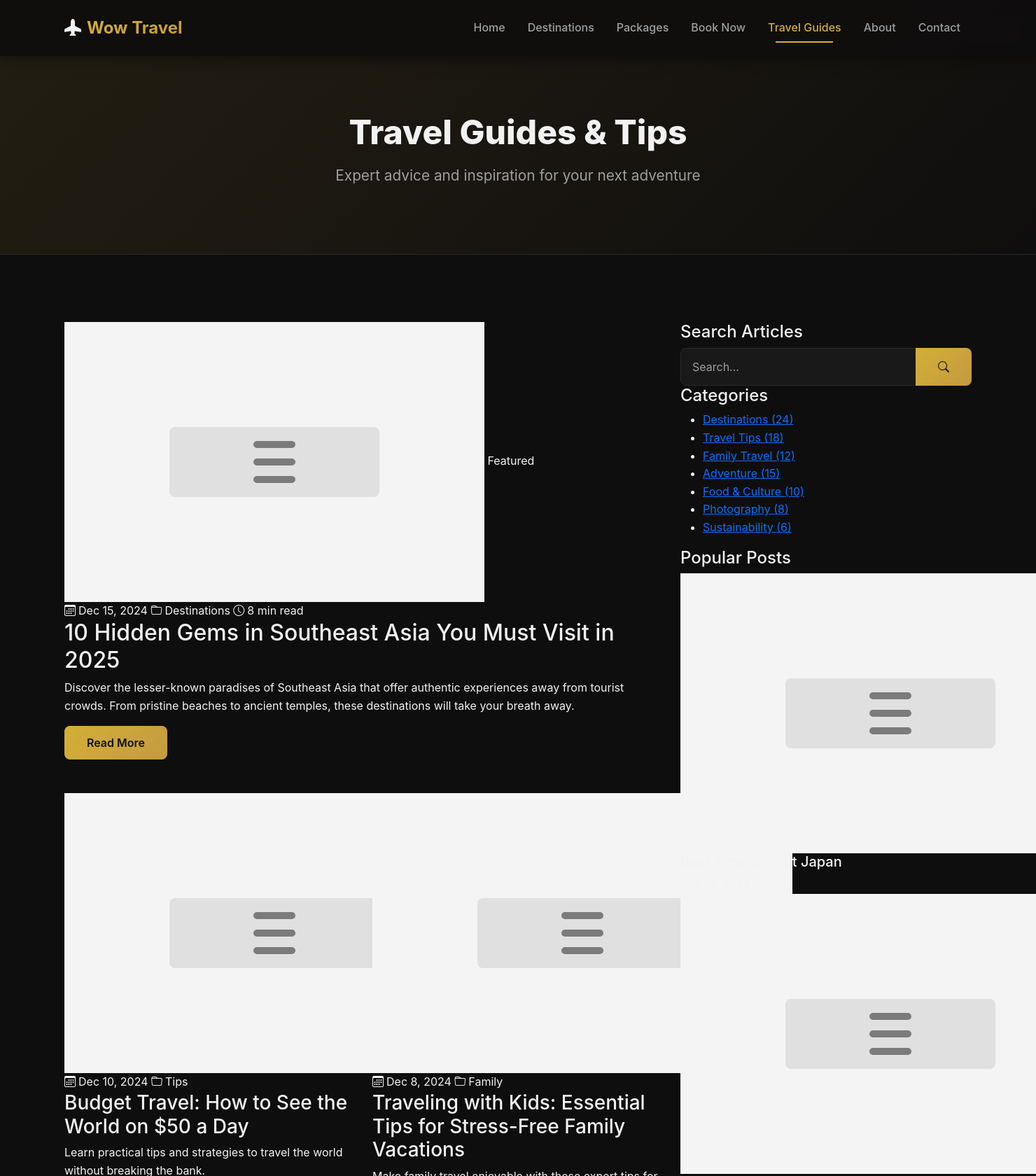
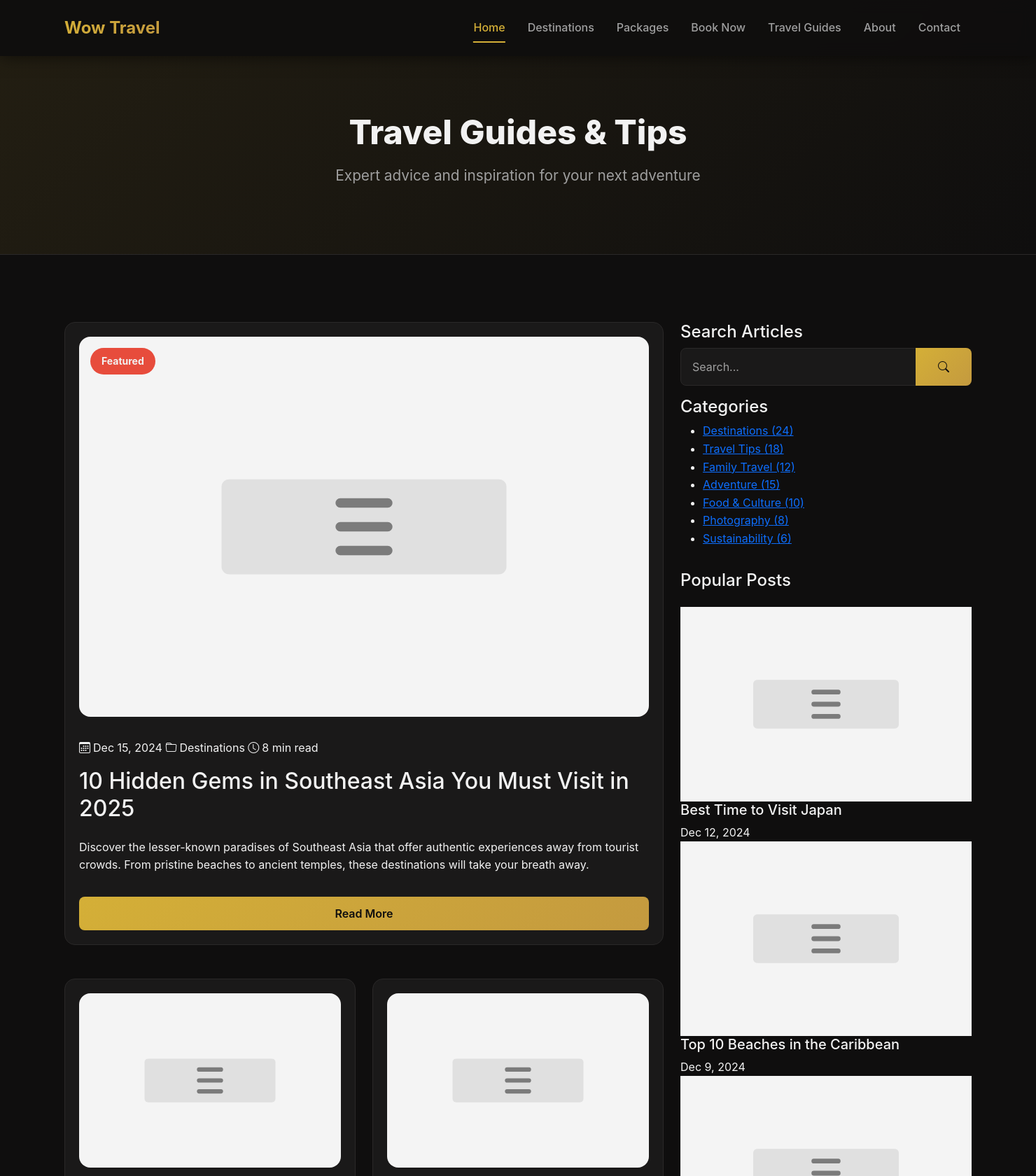
Before and after one commit to m223rx/NorthTravel, a PHP site: page /public/blog.html in a window 1480 px wide; the page is wider, and only the part inside the window is pictured. Shown: the top 1680 px of that part at 70% size. Run offline with PHP 8.4, Linux system fonts and the light colour scheme.

Commit message:
latest update

```diff
--- a/public/blog.html
+++ b/public/blog.html
@@ -1,5 +1,6 @@
 <!DOCTYPE html>
 <html lang="en">
+
 <head>
     <meta charset="UTF-8">
     <meta name="viewport" content="width=device-width, initial-scale=1.0">
@@ -9,12 +10,11 @@
     <link rel="stylesheet" href="https://cdn.jsdelivr.net/npm/bootstrap-icons@1.11.3/font/bootstrap-icons.min.css">
     <link rel="stylesheet" href="css/style.css">
 </head>
+
 <body>
-    <!-- Navbar -->
     <nav class="navbar navbar-expand-lg navbar-dark fixed-top">
         <div class="container">
             <a class="navbar-brand" href="index.html">
-                <i class="bi bi-airplane-fill me-2"></i>
                 <span class="brand-text">Wow Travel</span>
             </a>
             <button class="navbar-toggler" type="button" data-bs-toggle="collapse" data-bs-target="#navbarNav">
@@ -23,7 +23,7 @@
             <div class="collapse navbar-collapse" id="navbarNav">
                 <ul class="navbar-nav ms-auto">
                     <li class="nav-item">
-                        <a class="nav-link" href="index.html">Home</a>
+                        <a class="nav-link active" href="index.html">Home</a>
                     </li>
                     <li class="nav-item">
                         <a class="nav-link" href="destinations.html">Destinations</a>
@@ -35,7 +35,7 @@
                         <a class="nav-link" href="booking.html">Book Now</a>
                     </li>
                     <li class="nav-item">
-                        <a class="nav-link active" href="blog.html">Travel Guides</a>
+                        <a class="nav-link" href="blog.html">Travel Guides</a>
                     </li>
                     <li class="nav-item">
                         <a class="nav-link" href="about.html">About</a>
@@ -48,7 +48,6 @@
         </div>
     </nav>
 
-    <!-- Page Header -->
     <section class="page-header">
         <div class="container">
             <h1 class="page-title">Travel Guides & Tips</h1>
@@ -56,16 +55,13 @@
         </div>
     </section>
 
-    <!-- Blog Section -->
     <section class="blog-section">
         <div class="container">
             <div class="row g-4">
-                <!-- Main Content -->
                 <div class="col-lg-8">
-                    <!-- Featured Post -->
                     <article class="blog-post featured">
                         <div class="post-image">
-                            <img src="/placeholder.svg?height=450&width=800" alt="Featured Post">
+                            <img src="assets/images/placeholder.svg?height=450&width=800" class="img-fluid" alt="Featured Post">
                             <span class="post-badge">Featured</span>
                         </div>
                         <div class="post-content">
@@ -75,17 +71,18 @@
                                 <span><i class="bi bi-clock me-1"></i>8 min read</span>
                             </div>
                             <h2 class="post-title">10 Hidden Gems in Southeast Asia You Must Visit in 2025</h2>
-                            <p class="post-excerpt">Discover the lesser-known paradises of Southeast Asia that offer authentic experiences away from tourist crowds. From pristine beaches to ancient temples, these destinations will take your breath away.</p>
+                            <p class="post-excerpt">Discover the lesser-known paradises of Southeast Asia that offer
+                                authentic experiences away from tourist crowds. From pristine beaches to ancient
+                                temples, these destinations will take your breath away.</p>
                             <a href="#" class="btn btn-primary">Read More</a>
                         </div>
                     </article>
 
-                    <!-- Regular Posts -->
                     <div class="row g-4 mt-4">
                         <div class="col-md-6">
                             <article class="blog-post">
                                 <div class="post-image">
-                                    <img src="/placeholder.svg?height=250&width=400" alt="Budget Travel">
+                                    <img src="assets/images/placeholder.svg" class="img-fluid" alt="Budget Travel">
                                 </div>
                                 <div class="post-content">
                                     <div class="post-meta">
@@ -93,7 +90,8 @@
                                         <span><i class="bi bi-folder me-1"></i>Tips</span>
                                     </div>
                                     <h3 class="post-title">Budget Travel: How to See the World on $50 a Day</h3>
-                                    <p class="post-excerpt">Learn practical tips and strategies to travel the world without breaking the bank.</p>
+                                    <p class="post-excerpt">Learn practical tips and strategies to travel the world
+                                        without breaking the bank.</p>
                                     <a href="#" class="btn btn-outline-primary btn-sm">Read More</a>
                                 </div>
                             </article>
@@ -101,15 +99,17 @@
                         <div class="col-md-6">
                             <article class="blog-post">
                                 <div class="post-image">
-                                    <img src="/placeholder.svg?height=250&width=400" alt="Family Travel">
+                                    <img src="assets/images/placeholder.svg" class="img-fluid" alt="Family Travel">
                                 </div>
                                 <div class="post-content">
                                     <div class="post-meta">
                                         <span><i class="bi bi-calendar3 me-1"></i>Dec 8, 2024</span>
                                         <span><i class="bi bi-folder me-1"></i>Family</span>
                                     </div>
-                                    <h3 class="post-title">Traveling with Kids: Essential Tips for Stress-Free Family Vacations</h3>
-                                    <p class="post-excerpt">Make family travel enjoyable with these expert tips for traveling with children.</p>
+                                    <h3 class="post-title">Traveling with Kids: Essential Tips for Stress-Free Family
+                                        Vacations</h3>
+                                    <p class="post-excerpt">Make family travel enjoyable with these expert tips for
+                                        traveling with children.</p>
                                     <a href="#" class="btn btn-outline-primary btn-sm">Read More</a>
                                 </div>
                             </article>
@@ -117,7 +117,7 @@
                         <div class="col-md-6">
                             <article class="blog-post">
                                 <div class="post-image">
-                                    <img src="/placeholder.svg?height=250&width=400" alt="Packing Guide">
+                                    <img src="assets/images/placeholder.svg" class="img-fluid" alt="Packing Guide">
                                 </div>
                                 <div class="post-content">
                                     <div class="post-meta">
@@ -125,7 +125,8 @@
                                         <span><i class="bi bi-folder me-1"></i>Tips</span>
                                     </div>
                                     <h3 class="post-title">The Ultimate Packing List for Every Type of Trip</h3>
-                                    <p class="post-excerpt">Never forget essentials again with our comprehensive packing guides.</p>
+                                    <p class="post-excerpt">Never forget essentials again with our comprehensive packing
+                                        guides.</p>
                                     <a href="#" class="btn btn-outline-primary btn-sm">Read More</a>
                                 </div>
                             </article>
@@ -133,15 +134,17 @@
                         <div class="col-md-6">
                             <article class="blog-post">
                                 <div class="post-image">
-                                    <img src="/placeholder.svg?height=250&width=400" alt="Sustainable Travel">
+                                    <img src="assets/images/placeholder.svg" class="img-fluid" alt="Sustainable Travel">
                                 </div>
                                 <div class="post-content">
                                     <div class="post-meta">
                                         <span><i class="bi bi-calendar3 me-1"></i>Dec 1, 2024</span>
                                         <span><i class="bi bi-folder me-1"></i>Sustainability</span>
                                     </div>
-                                    <h3 class="post-title">Sustainable Travel: How to Reduce Your Environmental Impact</h3>
-                                    <p class="post-excerpt">Travel responsibly and minimize your carbon footprint with these eco-friendly tips.</p>
+                                    <h3 class="post-title">Sustainable Travel: How to Reduce Your Environmental Impact
+                                    </h3>
+                                    <p class="post-excerpt">Travel responsibly and minimize your carbon footprint with
+                                        these eco-friendly tips.</p>
                                     <a href="#" class="btn btn-outline-primary btn-sm">Read More</a>
                                 </div>
                             </article>
@@ -149,7 +152,7 @@
                         <div class="col-md-6">
                             <article class="blog-post">
                                 <div class="post-image">
-                                    <img src="/placeholder.svg?height=250&width=400" alt="Solo Travel">
+                                    <img src="assets/images/placeholder.svg" class="img-fluid" alt="Solo Travel">
                                 </div>
                                 <div class="post-content">
                                     <div class="post-meta">
@@ -157,7 +160,8 @@
                                         <span><i class="bi bi-folder me-1"></i>Solo Travel</span>
                                     </div>
                                     <h3 class="post-title">Solo Travel Safety: Essential Tips for Women Travelers</h3>
-                                    <p class="post-excerpt">Stay safe and confident while exploring the world on your own.</p>
+                                    <p class="post-excerpt">Stay safe and confident while exploring the world on your
+                                        own.</p>
                                     <a href="#" class="btn btn-outline-primary btn-sm">Read More</a>
                                 </div>
                             </article>
@@ -165,7 +169,7 @@
                         <div class="col-md-6">
                             <article class="blog-post">
                                 <div class="post-image">
-                                    <img src="/placeholder.svg?height=250&width=400" alt="Travel Photography">
+                                    <img src="assets/images/placeholder.svg" class="img-fluid" alt="Travel Photography">
                                 </div>
                                 <div class="post-content">
                                     <div class="post-meta">
@@ -173,7 +177,8 @@
                                         <span><i class="bi bi-folder me-1"></i>Photography</span>
                                     </div>
                                     <h3 class="post-title">Travel Photography 101: Capture Stunning Vacation Photos</h3>
-                                    <p class="post-excerpt">Learn techniques to take professional-looking travel photos with any camera.</p>
+                                    <p class="post-excerpt">Learn techniques to take professional-looking travel photos
+                                        with any camera.</p>
                                     <a href="#" class="btn btn-outline-primary btn-sm">Read More</a>
                                 </div>
                             </article>
@@ -196,9 +201,7 @@
                     </nav>
                 </div>
 
-                <!-- Sidebar -->
-                <div class="col-lg-4">
-                    <!-- Search Widget -->
+                <div class="col-lg-4 d-flex flex-column gap-3">
                     <div class="sidebar-widget">
                         <h4 class="widget-title">Search Articles</h4>
                         <form class="search-form">
@@ -211,7 +214,6 @@
                         </form>
                     </div>
 
-                    <!-- Categories Widget -->
                     <div class="sidebar-widget">
                         <h4 class="widget-title">Categories</h4>
                         <ul class="category-list">
@@ -226,25 +228,25 @@
                     </div>
 
                     <!-- Popular Posts Widget -->
-                    <div class="sidebar-widget">
+                    <div class="sidebar-widget d-flex flex-column gap-3">
                         <h4 class="widget-title">Popular Posts</h4>
                         <div class="popular-posts">
                             <div class="popular-post-item">
-                                <img src="/placeholder.svg?height=80&width=80" alt="Post">
+                                <img src="assets/images/placeholder.svg" class="img-fluid" alt="Post">
                                 <div class="popular-post-content">
                                     <h5>Best Time to Visit Japan</h5>
                                     <span class="post-date">Dec 12, 2024</span>
                                 </div>
                             </div>
                             <div class="popular-post-item">
-                                <img src="/placeholder.svg?height=80&width=80" alt="Post">
+                                <img src="assets/images/placeholder.svg?height=80&width=80" class="img-fluid" alt="Post">
                                 <div class="popular-post-content">
                                     <h5>Top 10 Beaches in the Caribbean</h5>
                                     <span class="post-date">Dec 9, 2024</span>
                                 </div>
                             </div>
                             <div class="popular-post-item">
-                                <img src="/placeholder.svg?height=80&width=80" alt="Post">
+                                <img src="assets/images/placeholder.svg?height=80&width=80" class="img-fluid" alt="Post">
                                 <div class="popular-post-content">
                                     <h5>Hiking Trails for Beginners</h5>
                                     <span class="post-date">Dec 6, 2024</span>
@@ -346,4 +348,5 @@
     <script src="https://cdn.jsdelivr.net/npm/bootstrap@5.3.2/dist/js/bootstrap.bundle.min.js"></script>
     <script src="js/main.js"></script>
 </body>
+
 </html>
--- a/public/css/style.css
+++ b/public/css/style.css
@@ -8,6 +8,8 @@
   --text-muted: #9f9f9f;
   --border-color: #2a2828;
   --transition: all 0.3s ease;
+  --text-primary: var(--primary-color);
+  --danger-color: #e74c3c;
 }
 
 * {
@@ -1719,3 +1721,90 @@ body {
   color: var(--text-light);
   font-weight: 700;
 }
+
+.payment-method {
+  border: 1px solid var(--border-color);
+  padding: 1rem;
+  border-radius: 1rem;
+  background-color: var(--dark-bg);
+  color: var(--text-light);
+  transition: var(--transition);
+  width: 100%;
+}
+
+.payment-method.active {
+  border-color: var(--primary-color);
+}
+
+.summary-item img {
+  width: 100%;
+  border-radius: 1rem;
+}
+
+.summary-note i {
+  color: var(--primary-color);
+}
+
+.trust-badge i {
+  color: var(--primary-color);
+}
+
+.post-image {
+  position: relative;
+}
+
+.post-image img {
+  width: 100%;
+  height: auto;
+  border-radius: 1rem;
+}
+
+.post-badge {
+  position: absolute;
+  top: 1rem;
+  left: 1rem;
+  background: var(--danger-color);
+  color: var(--text-light);
+  padding: 0.5rem 1rem;
+  border-radius: 20px;
+  font-size: 0.875rem;
+  font-weight: 700;
+  z-index: 2;
+}
+
+.blog-post.featured {
+  display: flex;
+  gap: 2rem;
+  flex-direction: column;
+}
+
+.blog-post {
+  background: var(--dark-card);
+  border: 1px solid var(--border-color);
+  border-radius: 15px;
+  overflow: hidden;
+  transition: var(--transition);
+  padding: 20px;
+  display: flex;
+  flex-direction: column;
+  gap: 1.5rem;
+}
+
+.post-content {
+  display: flex;
+  flex-direction: column;
+  gap: 1rem;
+}
+
+.pagination {
+  width: 100%;
+}
+
+.page-item.active{
+  background-color: var(--primary-color) !important;
+  border-color: var(--primary-color);
+}
+
+.page-item a{
+  color: var(--accent-color);
+}
```
Also changed, not shown: public/booking.html (+5 -9 lines).
